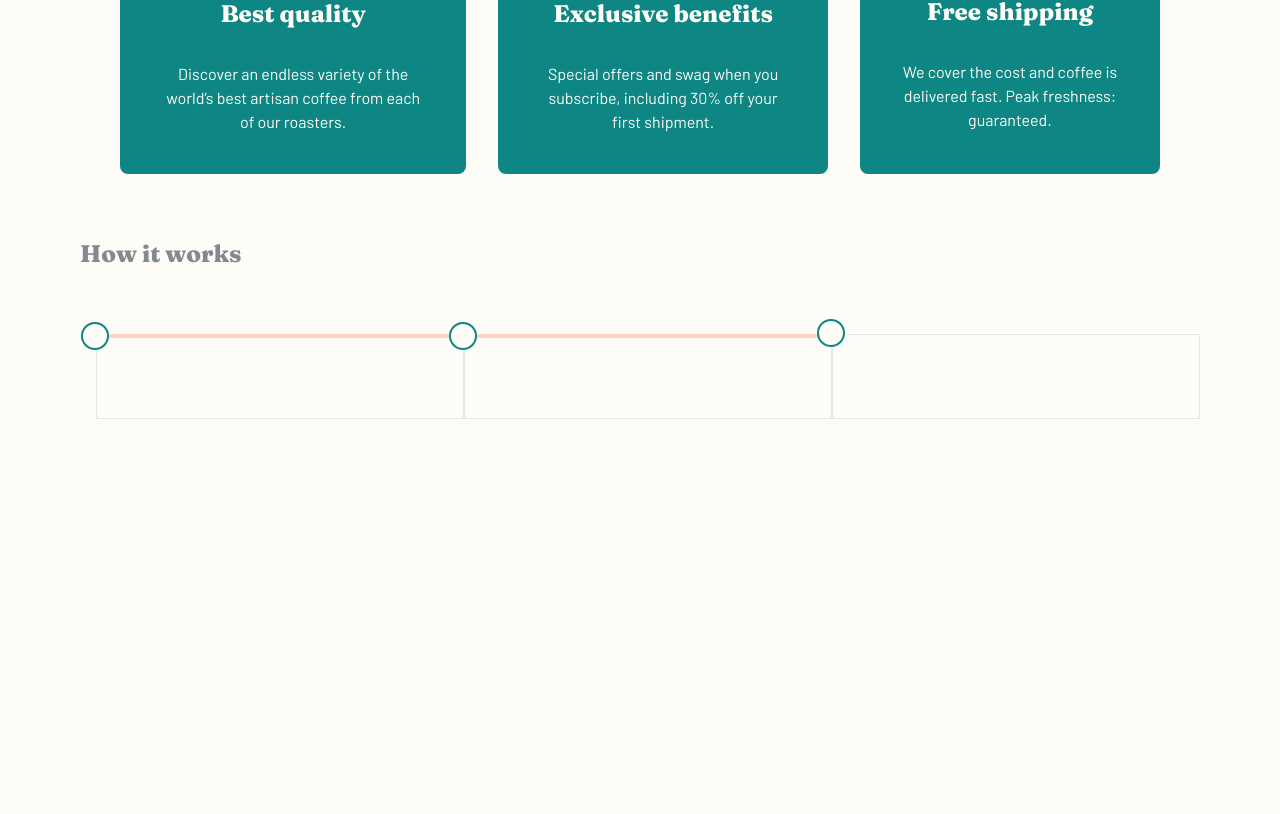
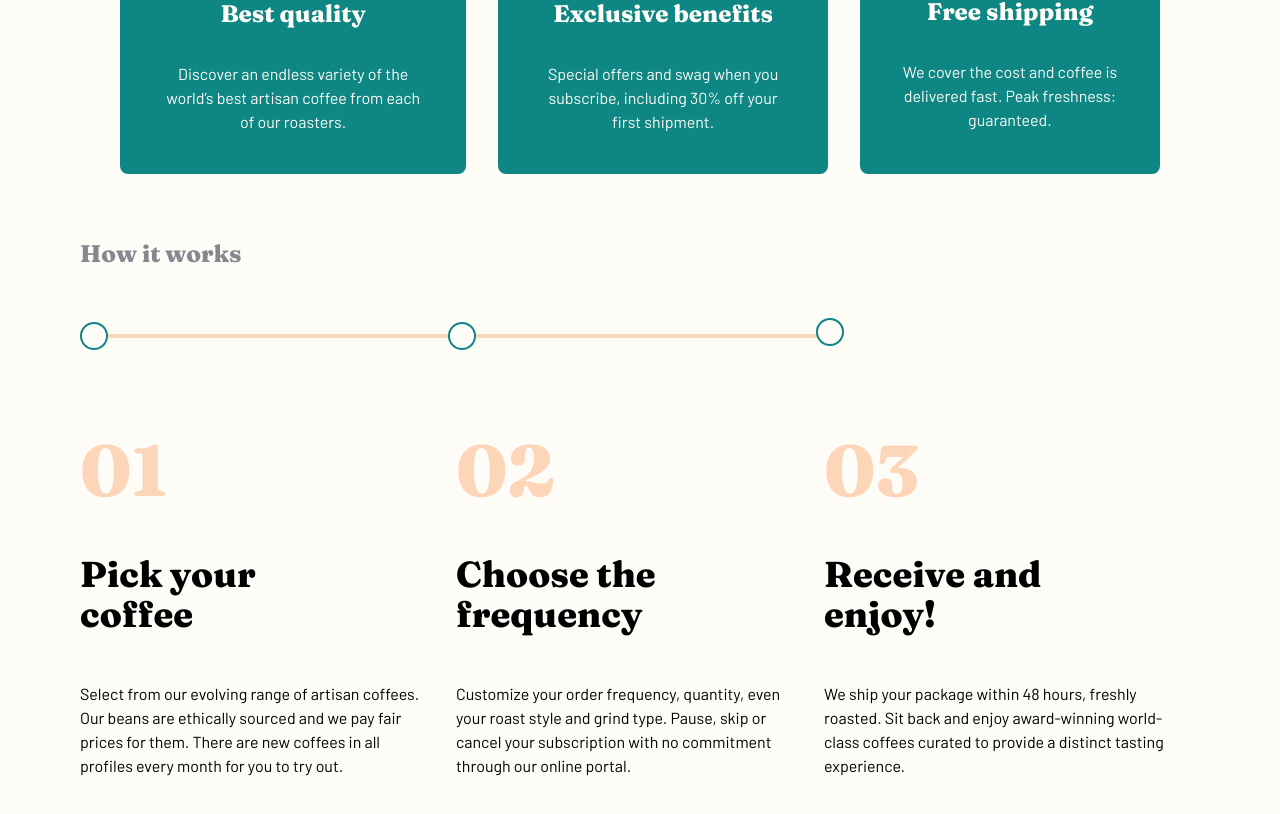
Before and after one commit to sthitaprajna-mishra/coffeeroasters, a React (Vite) app: page / in a window 1280 px wide. Shown: the part 2288-3102 px from the top of the page. Built offline with nearby package versions, Linux system fonts and the light colour scheme.

Commit message:
howitworks cols done

```diff
--- a/src/App.jsx
+++ b/src/App.jsx
@@ -6,7 +6,7 @@ import Navbar from "./components/Navbar";
 function App() {
   return (
     <>
-      <div className="grid grid-cols-12 h-[200rem] border-1 border-green-500 bg-lightCream">
+      <div className="grid grid-cols-12 min-h-[200rem] border-1 border-green-500 bg-lightCream">
         <Container />
       </div>
     </>
--- a/src/components/HowItWorks.jsx
+++ b/src/components/HowItWorks.jsx
@@ -3,18 +3,57 @@ import React from "react";
 const HowItWorks = () => {
   return (
     <div className="mt-6">
-      <div className="font-fraunces font-bold text-2xl text-grey">
+      <div className="font-fraunces text-center md:text-left font-bold text-2xl text-grey">
         How it works
       </div>
-      <div className="grid grid-cols-12 mt-16 ml-4">
-        <div className="col-span-4 pb-20 px-8 border border-t-4 border-t-paleOrange relative">
-          <div className="w-4 p-3 rounded-full border-2 border-darkCyan absolute -top-4 -left-4 bg-lightCream"></div>
+      <div className="grid grid-cols-12 md:mt-16 ml-4">
+        <div className="col-span-12 md:col-span-4 md:border-t-4 border-t-paleOrange relative">
+          <div className="hidden md:block w-4 p-3 rounded-full border-2 border-darkCyan absolute -top-4 -left-4 bg-lightCream"></div>
+          <div className="flex flex-col text-center md:text-left -ml-4 mt-24 space-y-12">
+            <div className="text-paleOrange text-7xl font-bold font-fraunces">
+              01
+            </div>
+            <div className="font-fraunces text-4xl font-bold md:w-2/3">
+              Pick your coffee
+            </div>
+            <div className="font-barlow md:w-11/12">
+              Select from our evolving range of artisan coffees. Our beans are
+              ethically sourced and we pay fair prices for them. There are new
+              coffees in all profiles every month for you to try out.
+            </div>
+          </div>
         </div>
-        <div className="col-span-4 pb-20 px-8 border border-t-4 border-t-paleOrange relative">
-          <div className="w-4 p-3 rounded-full border-2 border-darkCyan absolute -top-4 -left-4 bg-lightCream"></div>
+        <div className="col-span-12 md:col-span-4 md:border-t-4 border-t-paleOrange relative">
+          <div className="hidden md:block w-4 p-3 rounded-full border-2 border-darkCyan absolute -top-4 -left-4 bg-lightCream"></div>
+          <div className="flex flex-col text-center md:text-left -ml-2 mt-24 space-y-12">
+            <div className="text-paleOrange text-7xl font-bold font-fraunces">
+              02
+            </div>
+            <div className="font-fraunces text-4xl font-bold md:w-2/3">
+              Choose the frequency
+            </div>
+            <div className="font-barlow md:w-11/12">
+              Customize your order frequency, quantity, even your roast style
+              and grind type. Pause, skip or cancel your subscription with no
+              commitment through our online portal.
+            </div>
+          </div>
         </div>
-        <div className="col-span-4 pb-20 px-8 border relative">
-          <div className="w-4 p-3 rounded-full border-2 border-darkCyan absolute -top-4 -left-4 bg-lightCream"></div>
+        <div className="col-span-12 md:col-span-4 relative">
+          <div className="hidden md:block w-4 p-3 rounded-full border-2 border-darkCyan absolute -top-4 -left-4 bg-lightCream"></div>
+          <div className="flex flex-col text-center md:text-left -ml-2 mt-24 pt-1 space-y-12">
+            <div className="text-paleOrange text-7xl font-bold font-fraunces">
+              03
+            </div>
+            <div className="font-fraunces text-4xl font-bold md:w-2/3">
+              Receive and enjoy!
+            </div>
+            <div className="font-barlow md:w-11/12">
+              We ship your package within 48 hours, freshly roasted. Sit back
+              and enjoy award-winning world-class coffees curated to provide a
+              distinct tasting experience.
+            </div>
+          </div>
         </div>
       </div>
     </div>
```
